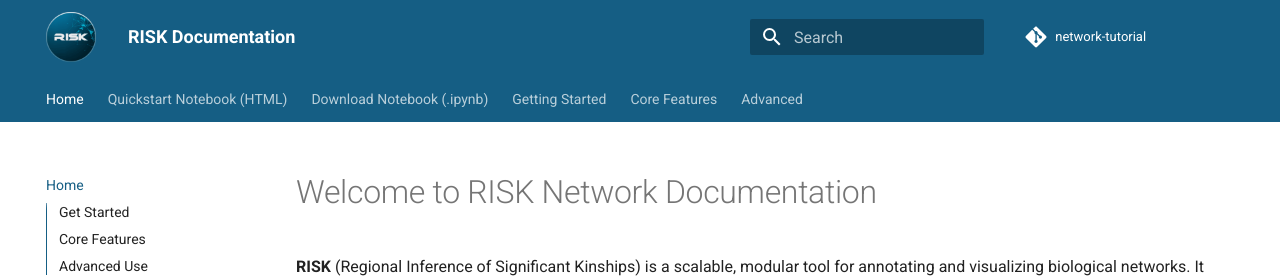
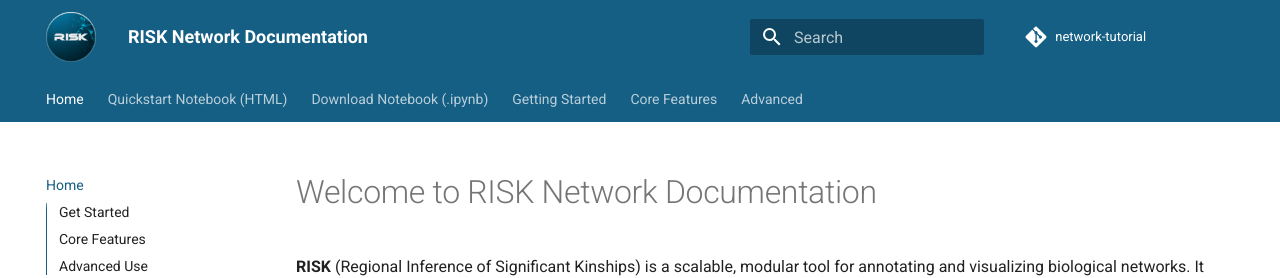
Before and after one commit to riskportal/network-tutorial, an MkDocs documentation site: the page built from docs/index.md, in a window 1280 px wide. Shown: the top 278 px of the page. Built offline with MkDocs 1.6.1 and Material for MkDocs 9.7.7, drawn with Linux system fonts in a browser that asks for light colours; comment, search, counter and statistics services are not loaded.

Commit message:
update mkdocs.yml

```diff
--- a/mkdocs.yml
+++ b/mkdocs.yml
@@ -1,4 +1,4 @@
-site_name: RISK Documentation
+site_name: RISK Network Documentation
 site_url: https://github.com/riskportal/network
 repo_url: https://github.com/riskportal/network-tutorial
 repo_name: network-tutorial
```
